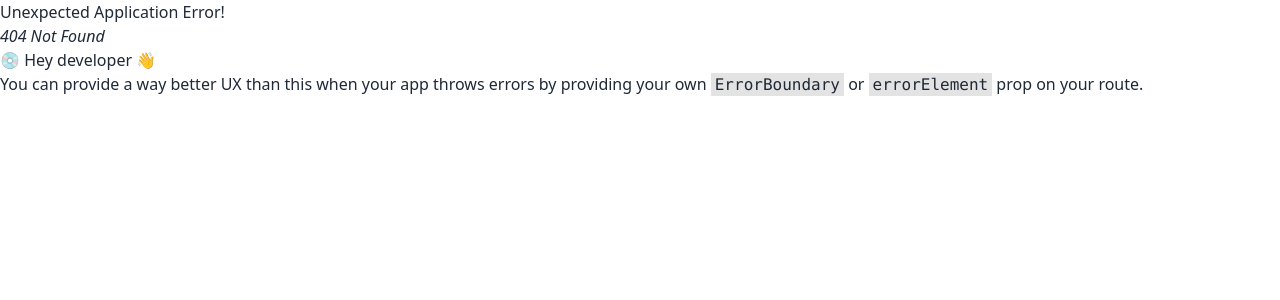
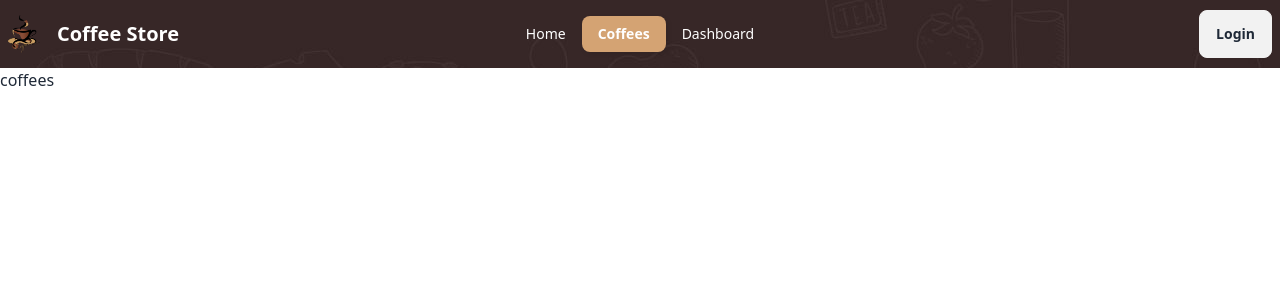
Before and after one commit to mdabdulkyum1/coffee-store, a React (Vite) app: page /coffees in a window 1280 px wide. Before the commit this address had no page. Shown: the top 300 px of the page. Built offline with nearby package versions, Linux system fonts and the light colour scheme.

Commit message:
created 3 routes

```diff
--- a/src/index.css
+++ b/src/index.css
@@ -3,12 +3,11 @@
 @tailwind utilities;
 
 a.active{
-    border: 2px solid #5c4738 !important;
+    /* border: 2px solid #5c4738 !important;  */
     border-radius: 8px !important;
     background-color: #d4a373 !important;
-    color: #372727 !important;
+    color: #ffffff !important;
     font-weight: bold !important;
-    font-size: 16px !important;
     cursor: pointer !important;
     box-shadow: 2px 2px 5px rgba(0, 0, 0, 0.1) !important;
     transition: all 0.3s ease !important;
@@ -16,4 +15,5 @@ a.active{
   a.active:hover {
     background-color: white !important;
     border-color: #d4a373 !important;
+    color:#372727 !important;
   }
--- /dev/null
+++ b/src/pages/Coffees/Coffees.jsx
@@ -0,0 +1,10 @@
+
+const Coffees = () => {
+    return (
+        <div>
+                coffees
+        </div>
+    );
+};
+
+export default Coffees;
--- /dev/null
+++ b/src/pages/Dashboard/Dashboard.jsx
@@ -0,0 +1,8 @@
+
+function Dashboard() {
+  return (
+    <div>Dashboard</div>
+  )
+}
+
+export default Dashboard
--- /dev/null
+++ b/src/pages/Home/Home.jsx
@@ -0,0 +1,8 @@
+
+function Home() {
+  return (
+    <div>Home</div>
+  )
+}
+
+export default Home
```
Also changed, not shown: src/routes/router.jsx (+11 -1 lines).
